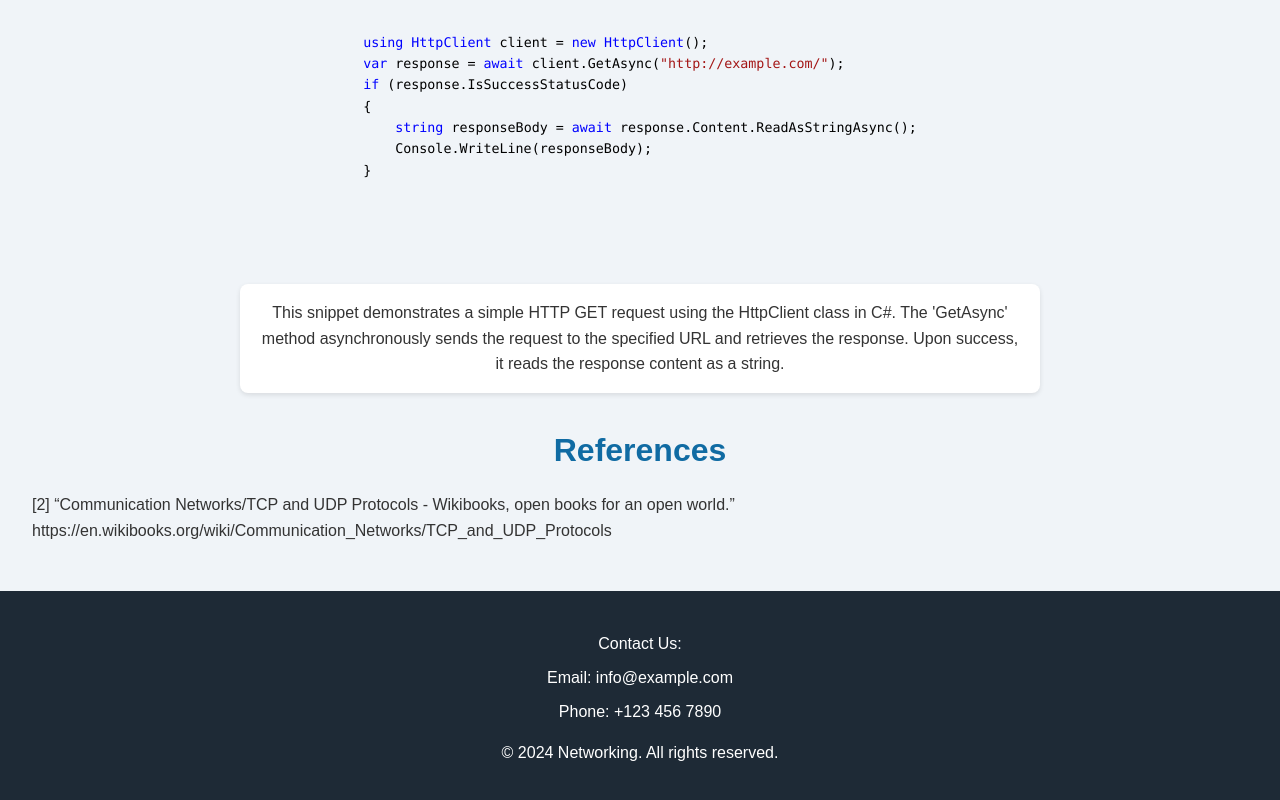
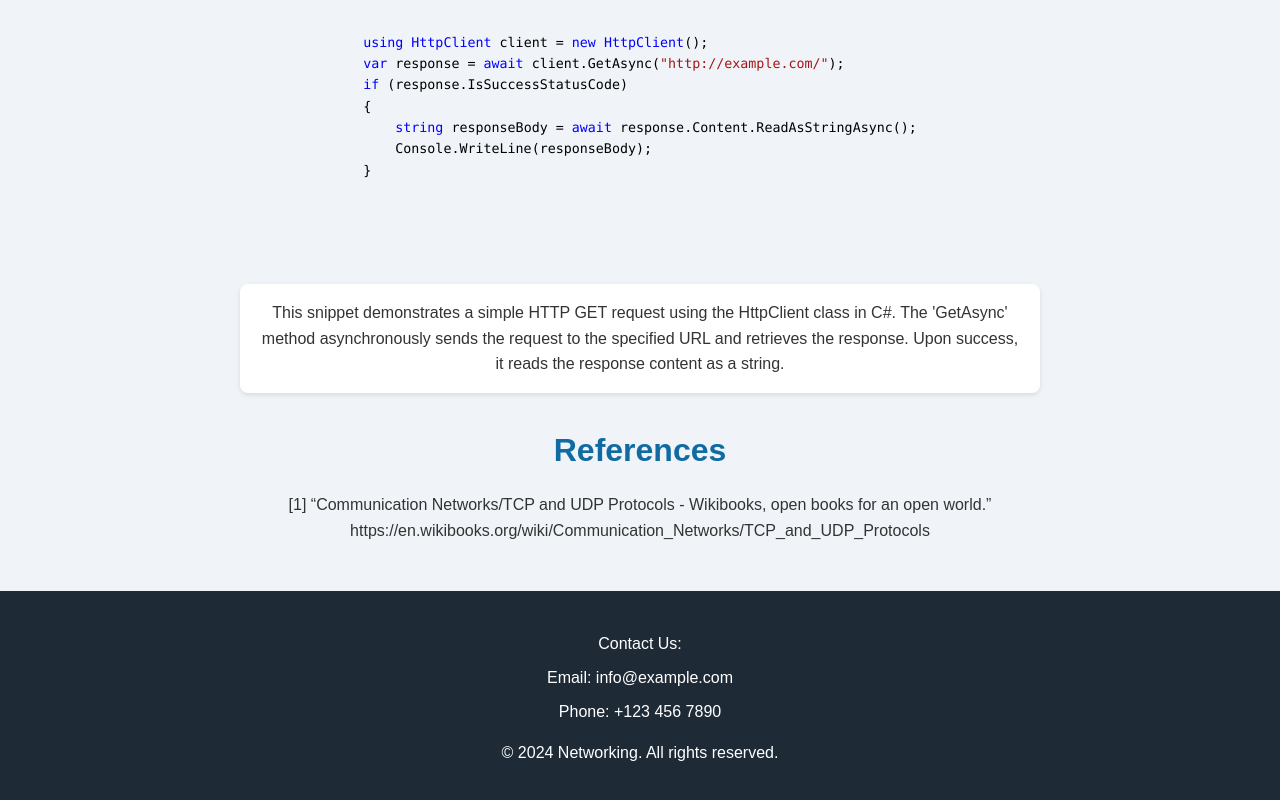
Before and after one commit to idkcoder93/ENGL73170-sec1-collab4, a plain HTML site: page HTTP.html in a window 1280 px wide. Shown: the part 844-1644 px from the top of the page. Drawn offline with Linux system fonts and the light colour scheme.

Commit message:
forgot to input the references

```diff
--- a/HTTP.html
+++ b/HTTP.html
@@ -37,7 +37,7 @@
         </div>
         <div class="references">
             <h2 class="title-index">References</h2>
-            <p>[2] “Communication Networks/TCP and UDP Protocols - Wikibooks, open books for an open world.” https://en.wikibooks.org/wiki/Communication_Networks/TCP_and_UDP_Protocols</p>
+            <p style="text-align: center;">[1] “Communication Networks/TCP and UDP Protocols - Wikibooks, open books for an open world.” https://en.wikibooks.org/wiki/Communication_Networks/TCP_and_UDP_Protocols</p>
         </div>
     </main>
     <footer class="footer">
```
